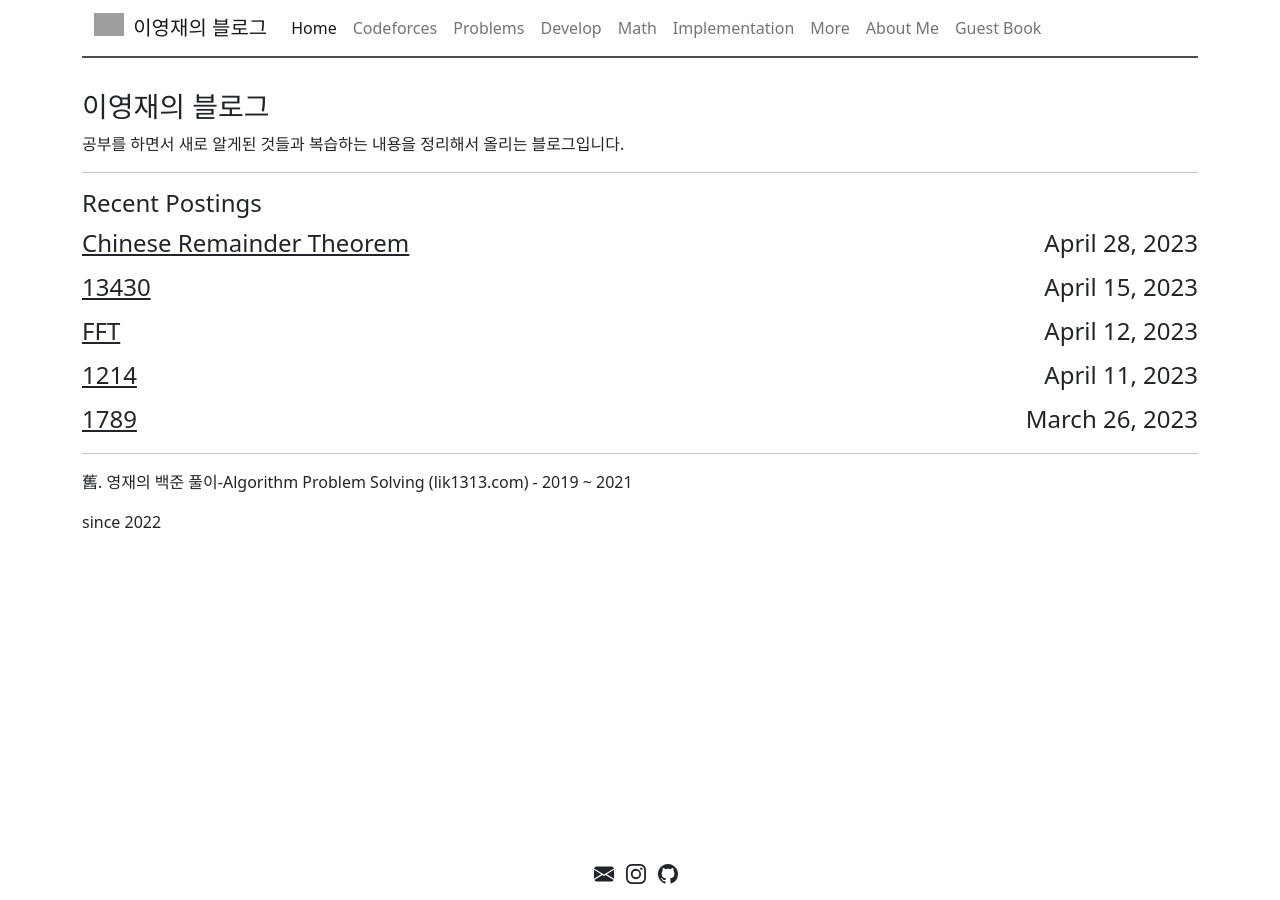
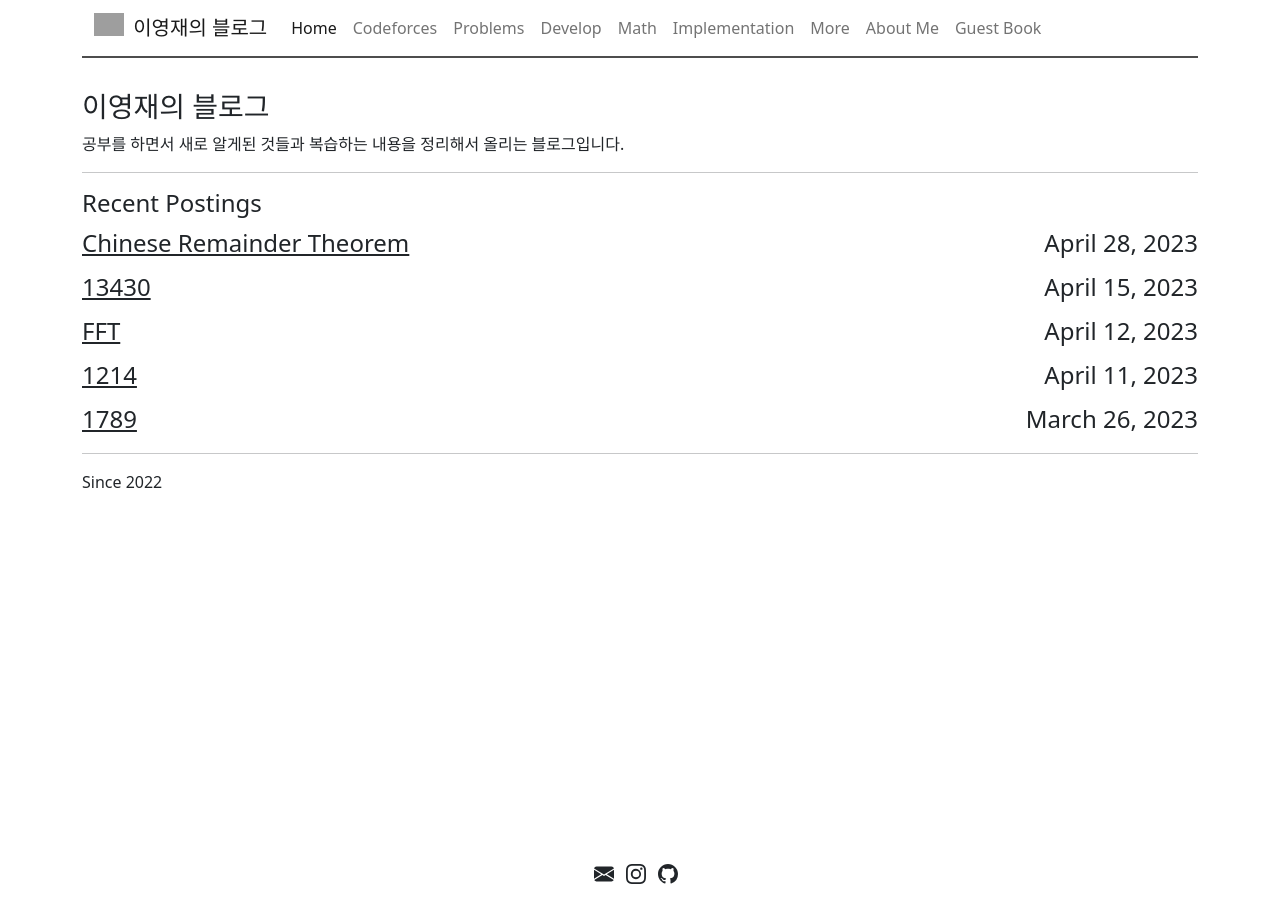
Before and after one commit to LEEYEONGJAE1/LEEYEONGJAE1.github.io, a Jekyll site: the page built from index.html, in a window 1280 px wide. Built offline with Jekyll 4.4.1, drawn with Linux system fonts in a browser that asks for light colours; grey boxes are pictures that could not be loaded.

Commit message:
20230502

```diff
--- a/index.html
+++ b/index.html
@@ -25,9 +25,6 @@ layout: default
   {% endfor %}
   <hr>
   <p>
-    舊. 영재의 백준 풀이-Algorithm Problem Solving (lik1313.com) - 2019 ~ 2021
-  </p>
-  <p>
-    since 2022
+    Since 2022
   </p>
 </div>
```
